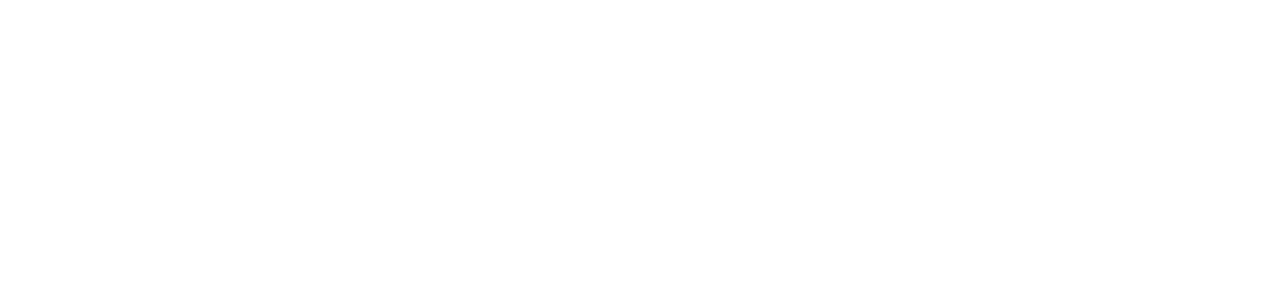
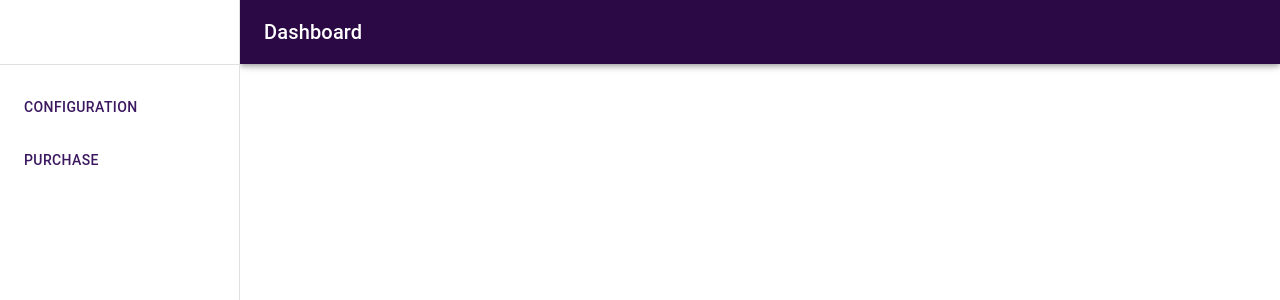
Before and after one commit to pujaKundu/inventory-manager-client, a React (Vite) app: page /homepage in a window 1280 px wide. Before the commit this address had no page. Shown: the top 300 px of the page. Built offline with nearby package versions, Linux system fonts and the light colour scheme.

Commit message:
sidebar and dynamic component render

```diff
--- a/src/App.jsx
+++ b/src/App.jsx
@@ -2,6 +2,8 @@
 import "./App.css";
 import Register from "./components/Register";
 import Login from "./components/Login/Login";
+import Sidebar from "./components/Sidebar/Sidebar";
+import Configuration from "./components/Configuration/Configuration";
 
 function App() {
   return (
@@ -10,6 +12,8 @@
         <Routes>
           <Route path="/" element={<Login />} />
           <Route path="/register" element={<Register />} />
+          <Route path="/homepage" element={<Sidebar />} />
+          <Route path="/configuration" element={<Configuration />} />
         </Routes>
       </Router>
     </div>
--- /dev/null
+++ b/src/components/Configuration/Configuration.jsx
@@ -0,0 +1,9 @@
+import React from 'react'
+
+const Configuration = () => {
+  return (
+    <div>Configuration</div>
+  )
+}
+
+export default Configuration
--- a/src/components/Login/Login.jsx
+++ b/src/components/Login/Login.jsx
@@ -9,8 +9,7 @@
   const [password, setPassword] = useState("");
   const [error, setError] = useState("");
 
-  const [login, { data, isLoading, error: responseError }] =
-    useLoginMutation();
+  const [login, { data, isLoading, error: responseError }] = useLoginMutation();
 
   const navigate = useNavigate();
 
@@ -18,9 +17,9 @@
     if (responseError?.data) {
       setError(responseError.data);
     }
-      if (data?.accessToken && data?.user) {
-        alert('login success')
-    //   navigate("/login");
+    if (data?.accessToken && data?.user) {
+      alert("login success");
+      navigate("/homepage");
     }
   }, [data]);
 
@@ -37,7 +36,6 @@
 
   return (
     <form method="POST" onSubmit={handleSubmit}>
-
       <input
         type="email"
         placeholder="enter email"
--- /dev/null
+++ b/src/components/Purchase/Purchase.jsx
@@ -0,0 +1,9 @@
+import React from 'react'
+
+const Purchase = () => {
+  return (
+    <div>Purchase</div>
+  )
+}
+
+export default Purchase
--- /dev/null
+++ b/src/components/Sidebar/Sidebar.jsx
@@ -0,0 +1,173 @@
+import React, { useState } from "react";
+import {
+  AppBar,
+  Box,
+  Button,
+  CssBaseline,
+  Divider,
+  Drawer,
+  IconButton,
+  List,
+  ListItem,
+  ListItemButton,
+  ListItemIcon,
+  ListItemText,
+  Toolbar,
+  Typography,
+} from "@mui/material";
+import Inventory2Icon from "@mui/icons-material/Inventory2";
+import LocalOfferIcon from "@mui/icons-material/LocalOffer";
+import MenuIcon from "@mui/icons-material/Menu";
+import { NavLink, Route, Routes } from "react-router-dom";
+import Configuration from "../Configuration/Configuration";
+import Purchase from "../Purchase/Purchase";
+
+const drawerWidth = 240;
+
+// New Configuration Component
+const ConfigurationComponent = () => {
+  return (
+    <Box>
+      {/* Place your configuration content here */}
+      <Typography variant="h4">Configuration Component</Typography>
+    </Box>
+  );
+};
+
+export default function Sidebar(props) {
+  const { window } = props;
+  const [showConfiguration, setShowConfiguration] = useState(false);
+  const [showPurchase, setShowPurchase] = useState(false);
+  const [mobileOpen, setMobileOpen] = useState(false);
+
+  const handleDrawerToggle = () => {
+    setMobileOpen(!mobileOpen);
+  };
+  const toggleConfiguration = () => {
+    setShowConfiguration(true);
+    setShowPurchase(false);
+  };
+  const togglePurchase = () => {
+    setShowPurchase(true);
+    setShowConfiguration(false);
+  };
+  const drawer = (
+    <div>
+      <Toolbar />
+      <Divider />
+      <List>
+        <List>
+          <ListItem>
+            <Button
+              color="inherit"
+              onClick={toggleConfiguration}
+              style={{ textDecoration: "none", color: "#3B185F" }}
+            >
+              Configuration
+            </Button>
+          </ListItem>
+          <ListItem>
+            <Button
+              color="inherit"
+              onClick={togglePurchase}
+              style={{ textDecoration: "none", color: "#3B185F" }}
+            >
+              Purchase
+            </Button>
+          </ListItem>
+        </List>
+      </List>
+    </div>
+  );
+
+  const container =
+    window !== undefined ? () => window().document.body : undefined;
+
+  return (
+    <Box sx={{ display: "flex" }}>
+      <CssBaseline />
+      <AppBar
+        style={{ backgroundColor: "#2A0944" }}
+        position="fixed"
+        sx={{
+          width: { sm: `calc(100% - ${drawerWidth}px)` },
+          ml: { sm: `${drawerWidth}px` },
+        }}
+      >
+        <Toolbar>
+          <IconButton
+            color="inherit"
+            aria-label="open drawer"
+            edge="start"
+            onClick={handleDrawerToggle}
+            sx={{ mr: 2, display: { sm: "none" } }}
+          >
+            <MenuIcon />
+          </IconButton>
+          <Typography variant="h6" noWrap component="div">
+            Dashboard
+          </Typography>
+        </Toolbar>
+      </AppBar>
+      <Box
+        component="nav"
+        sx={{ width: { sm: drawerWidth }, flexShrink: { sm: 0 } }}
+        aria-label="mailbox folders"
+      >
+        {/* The implementation can be swapped with js to avoid SEO duplication of links. */}
+        <Drawer
+          container={container}
+          variant="temporary"
+          open={mobileOpen}
+          onClose={handleDrawerToggle}
+          ModalProps={{
+            keepMounted: true, // Better open performance on mobile.
+          }}
+          sx={{
+            display: { xs: "block", sm: "none" },
+            "& .MuiDrawer-paper": {
+              boxSizing: "border-box",
+              width: drawerWidth,
+            },
+          }}
+        >
+          {drawer}
+        </Drawer>
+        <Drawer
+          variant="permanent"
+          sx={{
+            display: { xs: "none", sm: "block" },
+            "& .MuiDrawer-paper": {
+              boxSizing: "border-box",
+              width: drawerWidth,
+            },
+          }}
+          open
+        >
+          {drawer}
+        </Drawer>
+      </Box>
+      <Box
+        component="main"
+        sx={{
+          flexGrow: 1,
+          p: 3,
+          width: { sm: `calc(100% - ${drawerWidth}px)` },
+        }}
+      >
+        <Toolbar />
+
+        {showConfiguration && <Configuration />}
+        {showPurchase && <Purchase />}
+      </Box>
+      <Box>
+        <Routes>
+          <Route path="/configuration" element={<Configuration />} />
+        </Routes>
+        <Routes>
+          <Route path="/purchase" element={<Purchase />} />
+        </Routes>
+      </Box>
+    </Box>
+  );
+}
```
Also changed, not shown: package.json (+9 -1 lines), src/components/Homepage/Homepage.jsx (added), src/components/suppliers/AddSupplier.jsx (added), 1 other file (tests, documents, lock files or other folders).
